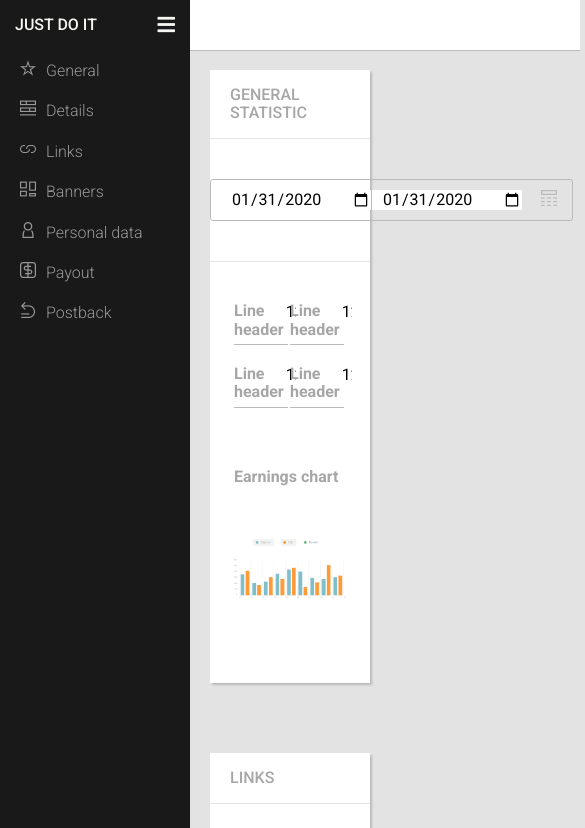
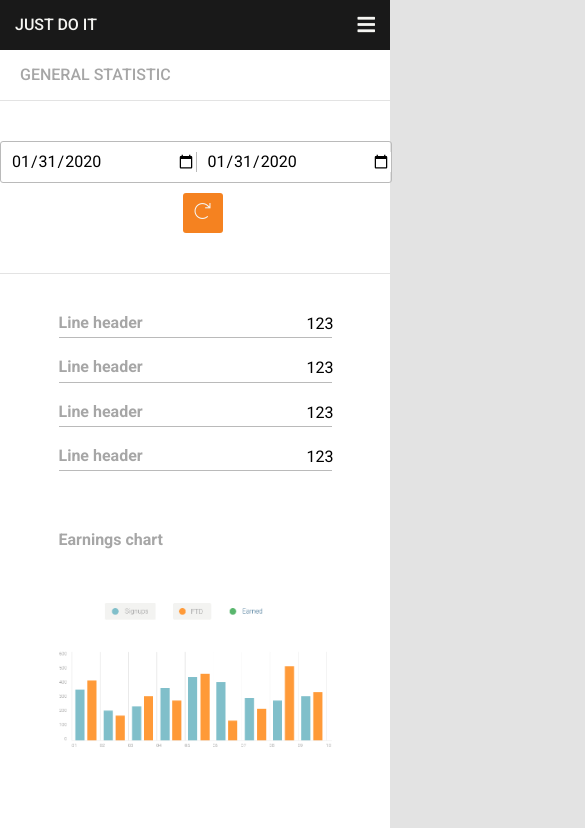
Before and after one commit to majeranek85/project-dashboard, a website: page src/index.html in a window 390 px wide. Shown: the top 828 px of the page, 585 px wide, since content can reach past the window. Drawn offline with nearby package versions, Linux system fonts and the light colour scheme; files that its build step writes are made by us from their sources.

Commit message:
Add responsive style

```diff
--- a/src/index.html
+++ b/src/index.html
@@ -13,19 +13,13 @@
 
   <body>
 
-      <header class="header">
-          <div class="header--topbar">
-
-          </div>
-      </header>
-
-      <aside class="menu-aside active">
+    <aside class="menu-aside">
       <div class="logo">
         <h1>Just do it</h1>
-          <a href="#"><i class="fas fa-bars"></i></a>
+        <a id="mobile-menu" href="#"><i class="fas fa-bars"></i></a>
       </div>
       <!--Navigation-->
-        <nav id="navigation" class="menu--sidebar">
+      <nav class="navigation">
         <ul class="menu-list">
           <li class="list-item"><a href="#general"><i class="icon-general"></i>General</a></li>
           <li class="list-item"><a href="#details"><i class="icon-details"></i>Details</a></li>
@@ -35,12 +29,25 @@
           <li class="list-item"><a href="#payout"><i class="icon-payout"></i>Payout</a></li>
           <li class="list-item"><a href="#postback"><i class="icon-postback"></i>Postback</a></li>
         </ul>
+        <header class="header">
+          <div class="header--topbar">
+
+          </div>
+        </header>
       </nav>
     </aside>
 
     <main class="main">
-        <div class="page-wrapper">
-
+      <!--pages-->
+      <div id="pages">
+        <section id="home">
+          <div class="home-page-wrapper main"></div>
+        </section>
+        <section id="links">
+          <div id="link-list" class="product-list main"></div>
+        </section>
+      </div>
+      <!-- home-->
       <section id="general">
         <div class="section-title">
           <h1>General statistic</h1>
@@ -98,9 +105,9 @@
                   <label>amount</label>
                   <input type="text" value="123">
                 </div>
-                  </div>
               </li>
             </ul>
+          </div>
         </div>
 
         <div class="chart">
@@ -162,10 +169,8 @@
         </div>
 
       </section>
-
-        </div>
+          <!--END home-->
     </main>
-
-    </div>
+    <script src="js/script.js"></script>
   </body>
 </html>
--- a/src/sass/_global.scss
+++ b/src/sass/_global.scss
@@ -1,4 +1,13 @@
 /* Global */
+#pages {
+  > * {
+    display: none;
+  }
+
+  > .active {
+    display: block;
+  }
+}
 
 body {
   font-family: $font-main;
@@ -55,3 +64,11 @@ input {
 ul {
   list-style-type: none;
 }
+
+@media (max-width: 767px) {
+  section {
+    margin: 0 auto;
+    width: 100%;
+    box-shadow: unset;
+  }
+}
--- a/src/sass/_layout.scss
+++ b/src/sass/_layout.scss
@@ -6,6 +6,7 @@
   width: 100%;
   background: #fff;
   border-bottom: 1px solid $color-gray;
+  z-index: 9999;
 }
 
 .menu-aside {
@@ -15,8 +16,33 @@
   left: 0;
   top: 0;
   height: 100vh;
+  z-index: 9999;
 }
 
 .main {
   margin: 50px 0 0 190px;
 }
+
+@media (max-width: 767px) {
+  .header {
+    position: unset;
+  }
+
+  .menu-aside {
+    width: 100%;
+    height: auto;
+  }
+
+  .navigation {
+    display: none;
+    background: #191919;
+
+    &.active {
+      display: block;
+    }
+  }
+
+  .main {
+    margin: 50px  auto 0 auto;
+  }
+}
--- a/src/sass/components/_Elements.scss
+++ b/src/sass/components/_Elements.scss
@@ -54,7 +54,7 @@
   border-radius: $radius-sm;
   position: relative;
   height: 20px;
-  min-width: 325px;
+  width: 100%;
   display: inline-flex;
   padding: 10px;
 
@@ -112,8 +112,9 @@
 
 .list-item { //li
   display: flex;
+}
 
-  & .list-item-inner{ //div
+.list-item .list-item-inner{ //div
   display: inline-flex;
   border-bottom: 1px solid $color-gray;
 
@@ -121,7 +122,6 @@
     flex: 0 0 80%;
     margin: 0;
     padding-bottom: 5px;
-    }
   }
 }
 
@@ -152,6 +152,7 @@
 .element--table {
   margin: 40px auto;
   width: 80%;
+  padding: 5px;
 }
 
 .table {
@@ -167,3 +168,28 @@
     background: $color-lightgray;
   }
 }
+
+@media (max-width: 767px) {
+  .element--calendar {
+    display: flex;
+    flex-direction: column;
+
+    a {
+      margin: 10px auto  auto auto;
+      padding: 0;
+    }
+
+    span {
+      display: none;
+    }
+  }
+
+  .calendar-input-wrapper {
+    padding: 10px 0 10px 0;
+  }
+
+  .element--table {
+    width: unset;
+
+  }
+}
--- a/src/sass/components/_Menu-aside.scss
+++ b/src/sass/components/_Menu-aside.scss
@@ -17,22 +17,24 @@
       font-size: 20px;
       padding: 15px;
     }
-  }
 
-  a:hover {
-    color: $color-main;
+    &:hover {
+      color: $color-main;
+    }
   }
 }
 
-.menu--sidebar { //nav
+.navigation { //nav
   font-weight: 300;
+  background: #191919;
 }
 
 .menu-list { //ul
-  @extend .no-spacing;
+  margin: 0;
+  padding: 0;
 }
 
-.menu--sidebar .list-item {
+.navigation .list-item {
   padding: 10px 20px;
 
   a {
@@ -46,7 +48,7 @@
     }
   }
 
-  &:hover, &:active {
+  &:hover {
     border-left: 5px solid $color-main;
     background: $color-dark;
 
@@ -55,3 +57,9 @@
     }
   }
 }
+
+@media (max-width: 767px) {
+  .logo {
+    width: 100%;
+  }
+}
--- a/src/sass/sections/_general.scss
+++ b/src/sass/sections/_general.scss
@@ -2,10 +2,10 @@
   text-align: center;
   padding: 40px 0;
   border-bottom: 1px solid $color-lightgray;
+}
 
-  & .btn-refresh {
-    padding-left: 15px;
-  }
+.calendar-wrapper .btn-refresh {
+  padding-left: 15px;
 }
 
 #general .element--list {
@@ -34,7 +34,7 @@
 
   img {
     margin: 40px 0;
-    width: 100%
+    width: 100%;
   }
 }
 
@@ -61,3 +61,17 @@
   text-align: center;
   margin: 40px 0;
 }
+
+@media (max-width: 767px) {
+  #general .list {
+    flex-direction: column;
+
+    & .list-item {
+    margin-right: 0;
+    }
+
+    & .list-item-inner {
+      width: 100%;
+    }
+  }
+}
```
Lines whose indentation alone changed are shown as unchanged.
